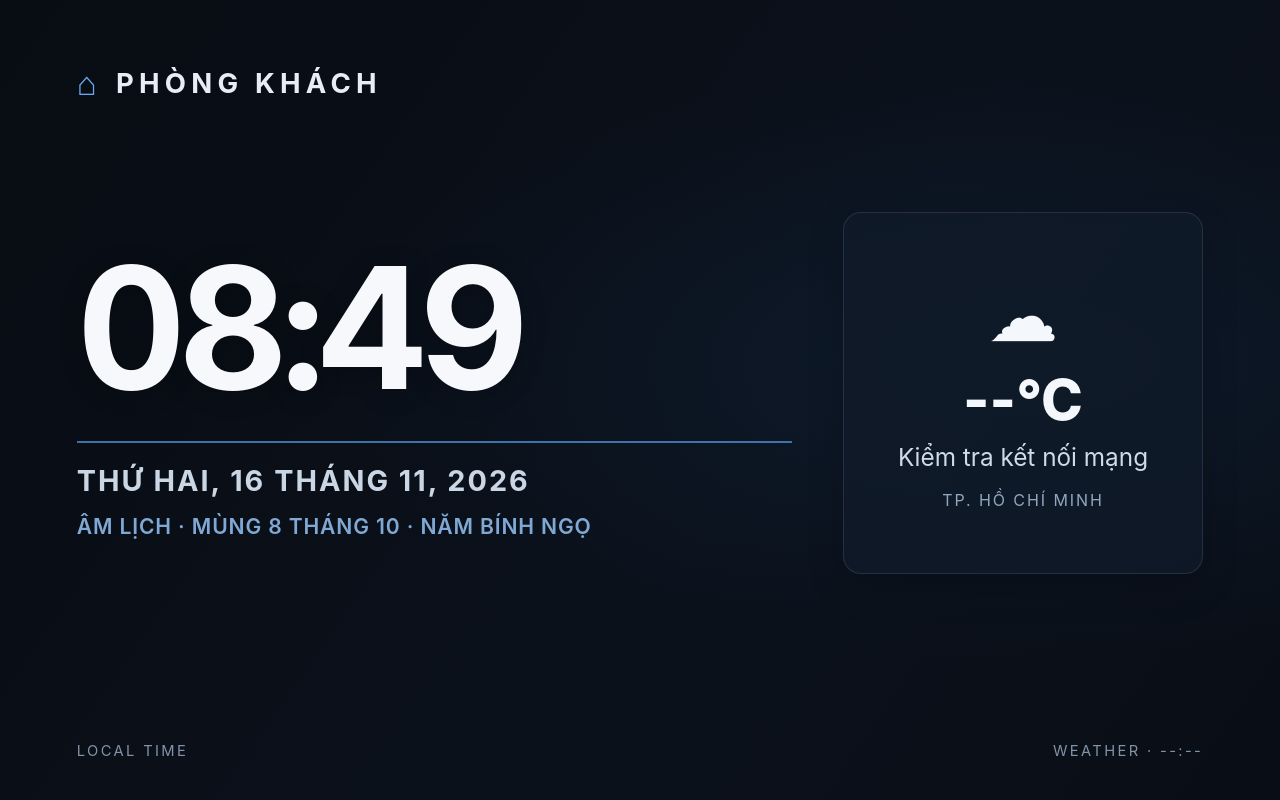
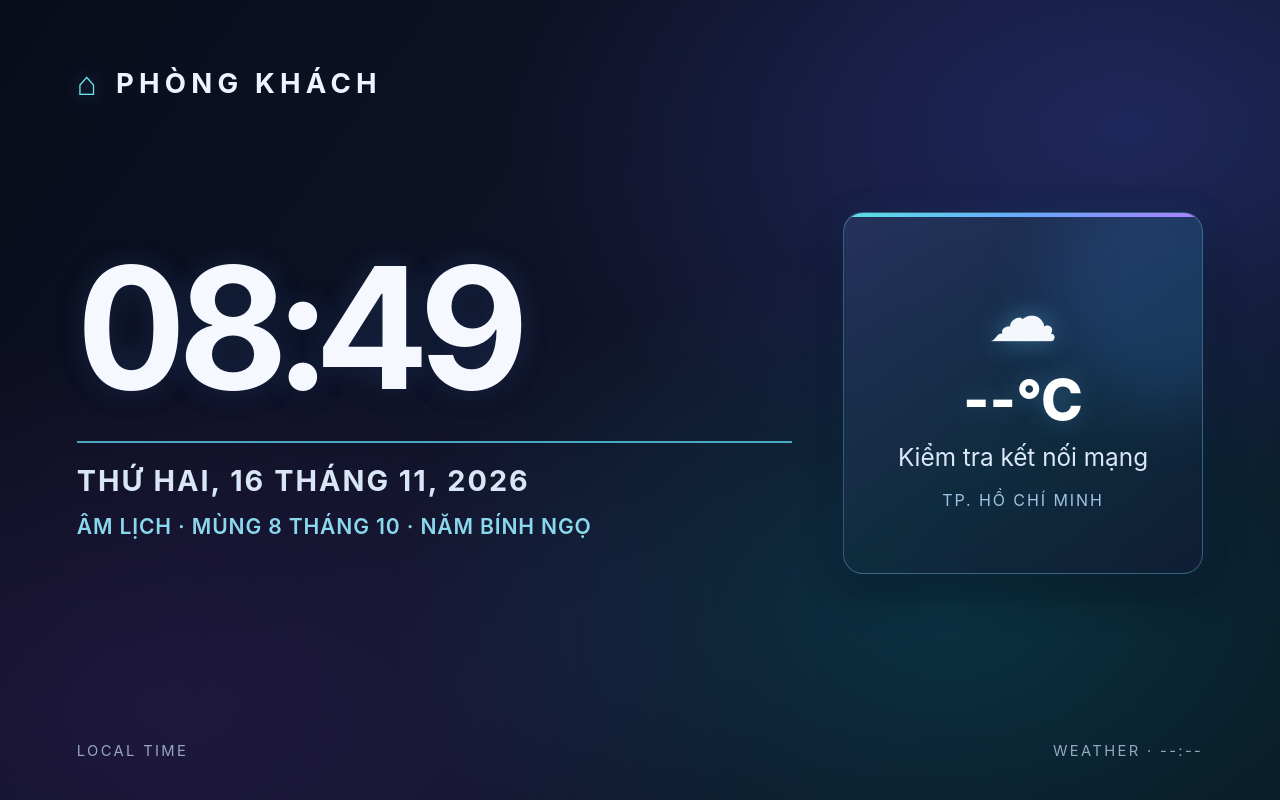
Before and after one commit to nhatvubigc/IPad-clock, a plain HTML site: page index.html in a window 1280 px wide. Drawn offline with Linux system fonts and the light colour scheme; no server answers.

Commit message:
Add files via upload

```diff
--- a/index.html
+++ b/index.html
@@ -11,7 +11,7 @@
 * { box-sizing: border-box; }
 html, body {
   margin: 0; width: 100%; min-height: 100%; overflow: hidden;
-  background: #070b12; color: #f4f7fb;
+  background: #080b18; color: #f4f7fb;
   font-family: -apple-system, BlinkMacSystemFont, "Helvetica Neue", Arial, sans-serif;
 }
 body {
@@ -22,16 +22,19 @@ body {
 .screen {
   position: relative; width: 100vw; height: 100vh; min-height: 320px;
   padding: 5vh 6vw; overflow: hidden;
-  background: radial-gradient(ellipse at 80% 45%, rgba(20,48,80,.30), transparent 48%),
-    linear-gradient(125deg, #080c13 0%, #0b111b 58%, #090e16 100%);
+  background:
+    radial-gradient(ellipse at 88% 16%, rgba(67,81,211,.30), transparent 39%),
+    radial-gradient(ellipse at 74% 77%, rgba(0,192,205,.16), transparent 42%),
+    radial-gradient(ellipse at 12% 88%, rgba(115,53,186,.16), transparent 38%),
+    linear-gradient(125deg, #090c1a 0%, #11152b 53%, #091621 100%);
 }
 .header {
   position: relative; z-index: 1; height: 12%;
   display: -webkit-flex; display: flex; align-items: center;
   font-size: 2.15vw; font-weight: 700;
-  letter-spacing: .19em; color: #e7edf6;
+  letter-spacing: .19em; color: #eff3ff;
 }
-.home-icon { font-size: 1.2em; margin-right: 14px; color: #68a9ec; }
+.home-icon { font-size: 1.2em; margin-right: 14px; color: #72e4f1; text-shadow: 0 0 18px rgba(66,219,240,.55); }
 .content {
   position: relative; z-index: 1; height: 74%;
   display: -webkit-flex; display: flex; align-items: center;
@@ -43,38 +46,49 @@ body {
   white-space: nowrap; font-weight: 750;
   font-size: 13.2vw; line-height: 1;
   letter-spacing: -0.045em; font-variant-numeric: tabular-nums;
-  color: #f6f8fc; text-shadow: 0 3px 24px rgba(0,0,0,.25);
+  color: #f5f8ff; text-shadow: 0 0 30px rgba(82,151,255,.20), 0 3px 24px rgba(0,0,0,.35);
 }
 .date {
   margin-top: 3.5vh; padding-top: 2.4vh;
-  border-top: 2px solid rgba(82,153,222,.72);
+  border-top: 2px solid rgba(86,204,231,.80);
   font-size: 2.25vw; line-height: 1.35;
   font-weight: 700; letter-spacing: .07em; white-space: nowrap;
-  color: #cbd6e5;
+  color: #d8e6f7;
 }
 .lunar-date {
-  margin-top: 1.5vh; color: #7fa9d4;
+  margin-top: 1.5vh; color: #8ad8ed;
   font-size: 1.65vw; line-height: 1.35;
   font-weight: 600; letter-spacing: .04em; white-space: nowrap;
 }
 .weather {
+  position: relative; overflow: hidden;
   width: 32%; height: 68%; min-width: 190px;
-  border: 1px solid rgba(130,161,195,.18); border-radius: 18px;
-  background: rgba(17,27,41,.76); box-shadow: 0 14px 36px rgba(0,0,0,.2);
+  border: 1px solid rgba(111,190,228,.36); border-radius: 20px;
+  background: linear-gradient(145deg, rgba(39,52,95,.90), rgba(16,44,63,.93) 58%, rgba(16,30,52,.96));
+  box-shadow: 0 18px 42px rgba(0,0,0,.32), 0 0 30px rgba(53,130,219,.12), inset 0 1px 0 rgba(255,255,255,.08);
   display: -webkit-flex; display: flex;
   -webkit-flex-direction: column; flex-direction: column;
   -webkit-align-items: center; align-items: center;
   -webkit-justify-content: center; justify-content: center;
   text-align: center; padding: 2vh 1.5vw;
 }
-.weather-icon { font-size: 5.5vw; line-height: 1.15; }
-.temp { font-size: 4.4vw; font-weight: 800; margin-top: 8px; }
-.condition { color: #d0dbea; font-size: 1.9vw; margin-top: 8px; }
-.city { color: #91a6bf; font-size: 1.25vw; margin-top: 18px; letter-spacing: .12em; }
+.weather:before {
+  content: ""; position: absolute; z-index: 0; left: 0; right: 0; top: 0; height: 4px;
+  background: linear-gradient(90deg, #58e1e2, #6aa8ff 52%, #bd83ff);
+}
+.weather:after {
+  content: ""; position: absolute; z-index: 0; width: 65%; height: 65%; right: -23%; top: -12%;
+  border-radius: 50%; background: rgba(81,134,255,.17); filter: blur(34px); pointer-events: none;
+}
+.weather > div { position: relative; z-index: 1; }
+.weather-icon { font-size: 5.5vw; line-height: 1.15; text-shadow: 0 0 26px rgba(102,202,255,.40); }
+.temp { font-size: 4.4vw; font-weight: 800; margin-top: 8px; color: #fff; text-shadow: 0 0 24px rgba(114,187,255,.32); }
+.condition { color: #dce8fa; font-size: 1.9vw; margin-top: 8px; }
+.city { color: #9fc3e2; font-size: 1.25vw; margin-top: 18px; letter-spacing: .12em; }
 .footer {
   position: relative; z-index: 1; height: 14%;
   display: -webkit-flex; display: flex; align-items: flex-end;
-  justify-content: space-between; color: #8193a8;
+  justify-content: space-between; color: #95a6c1;
   font-size: 1.15vw; letter-spacing: .16em;
 }
 @media (orientation: portrait) {
```
